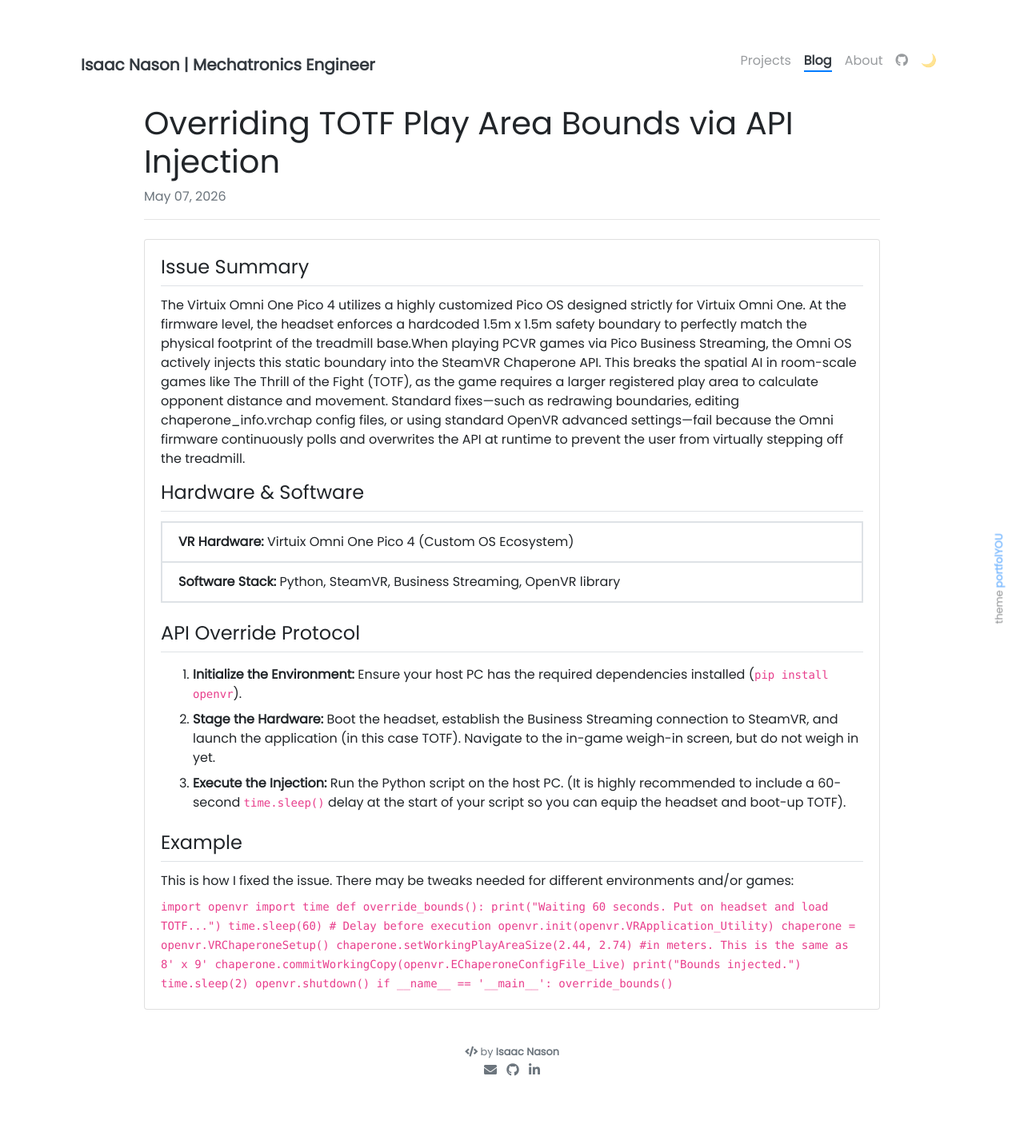
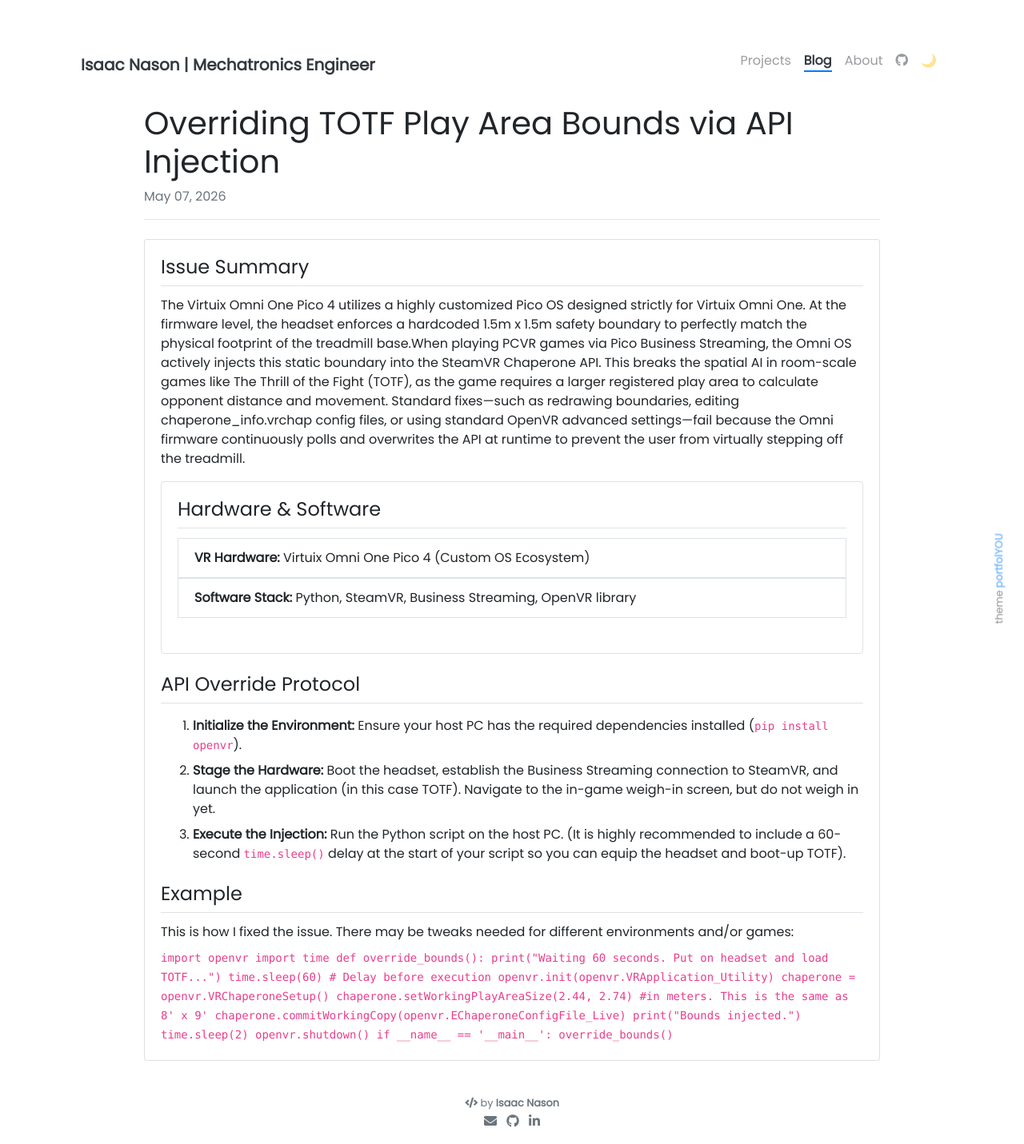
Before and after one commit to mistabowhunta/github.io, a Jekyll site: the page built from _posts/2026-05-07-override-totf-bounds.md, in a window 1280 px wide. Shown: the whole page at 80% size. Built offline with Jekyll 4.4.1, drawn with Linux system fonts in a browser that asks for light colours; our own code applies the rules of GitHub Pages for plain Markdown files; before the commit the page ends 1367 px from its top, so only the background shows below that.

Commit message:
Update 2026-05-07-override-totf-bounds.md

```diff
--- a/_posts/2026-05-07-override-totf-bounds.md
+++ b/_posts/2026-05-07-override-totf-bounds.md
@@ -11,11 +11,15 @@ date: 2026-05-07
     <p>
       The Virtuix Omni One Pico 4 utilizes a highly customized Pico OS designed strictly for Virtuix Omni One. At the firmware level, the headset enforces a hardcoded 1.5m x 1.5m safety boundary to perfectly match the physical footprint of the treadmill base.When playing PCVR games via Pico Business Streaming, the Omni OS actively injects this static boundary into the SteamVR Chaperone API. This breaks the spatial AI in room-scale games like The Thrill of the Fight (TOTF), as the game requires a larger registered play area to calculate opponent distance and movement. Standard fixes—such as redrawing boundaries, editing chaperone_info.vrchap config files, or using standard OpenVR advanced settings—fail because the Omni firmware continuously polls and overwrites the API at runtime to prevent the user from virtually stepping off the treadmill.
     </p>
-    <h4 class="card-title border-bottom pb-2">Hardware & Software</h4>
-    <ul class="list-group list-group-flush mb-4 bg-transparent border">
-      <li class="list-group-item bg-transparent border"><strong>VR Hardware:</strong> Virtuix Omni One Pico 4 (Custom OS Ecosystem)</li>
-      <li class="list-group-item bg-transparent border"><strong>Software Stack:</strong> Python, SteamVR, Business Streaming, OpenVR library</li>
-    </ul>
+    <div class="card mb-4 bg-transparent border">
+      <div class="card-body">
+        <h4 class="card-title border-bottom pb-2">Hardware & Software</h4>
+        <ul class="list-group list-group-flush mb-4">
+          <li class="list-group-item bg-transparent border"><strong>VR Hardware:</strong> Virtuix Omni One Pico 4 (Custom OS Ecosystem)</li>
+          <li class="list-group-item bg-transparent border"><strong>Software Stack:</strong> Python, SteamVR, Business Streaming, OpenVR library</li>
+        </ul>
+      </div>
+    </div>
     <h4 class="card-title border-bottom pb-2 mt-4">API Override Protocol</h4>
     <ol class="mt-3">
       <li class="mb-2"><strong>Initialize the Environment:</strong> Ensure your host PC has the required dependencies installed (<code>pip install openvr</code>).</li>
```
